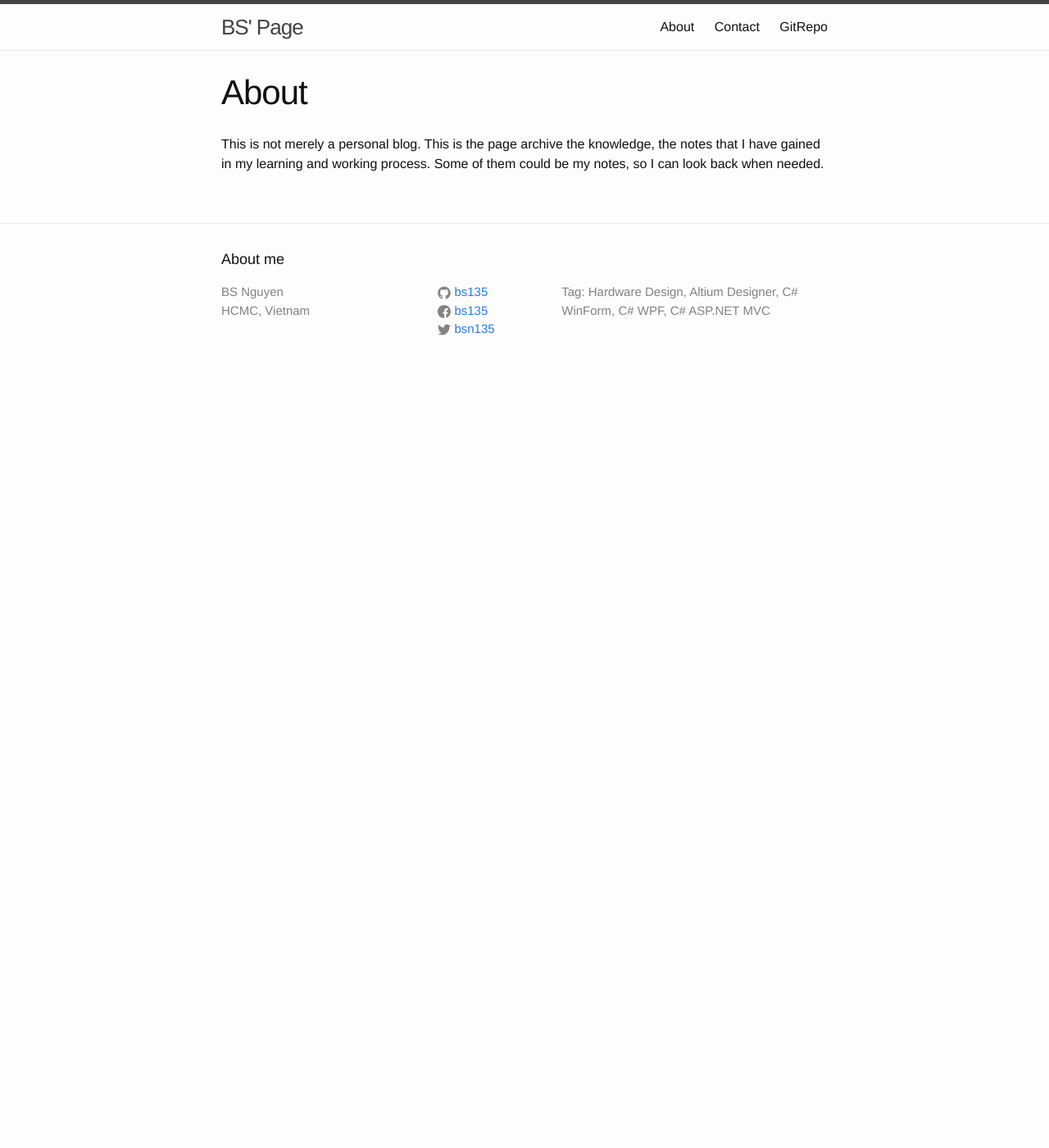
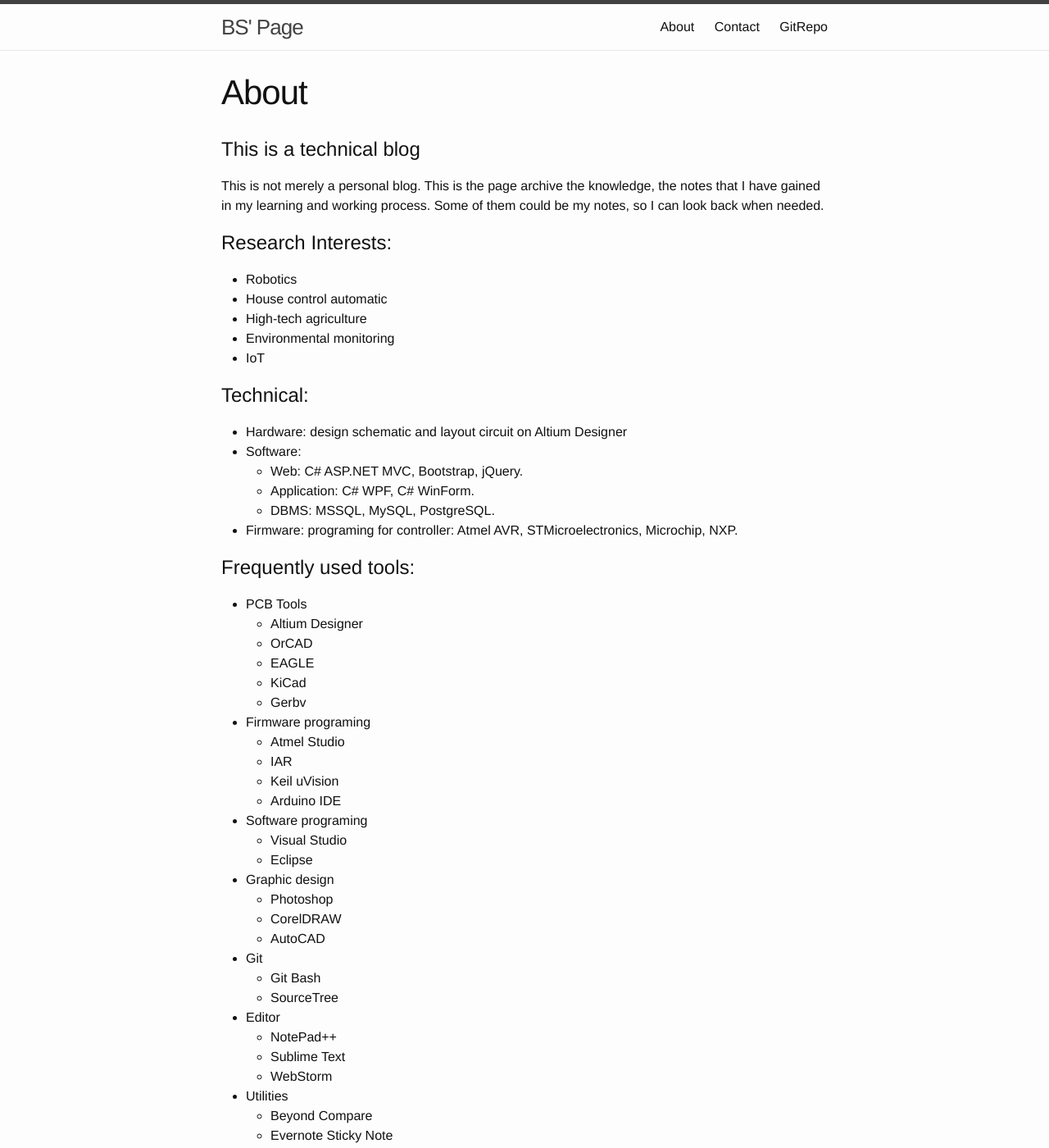
Before and after one commit to bs135/BSPageOnGithub, a Jekyll site: the page built from about.md, in a window 1280 px wide and 1400 px high. Shown: the whole window at 82% size. Built offline with Jekyll 4.4.1, drawn with Linux system fonts in a browser that asks for light colours; some of the changed text lies outside the part shown.

Commit message:
add new post: build avr toolchain update: about page

```diff
--- a/_config.yml
+++ b/_config.yml
@@ -11,12 +11,13 @@ email: bluesea.it@gmail.com
 hometown: HCMC, Vietnam
 
 description: > # this means to ignore newlines until "baseurl:"
-  Tag: Hardware Design, Altium Designer, C# WinForm, C# WPF, C# ASP.NET MVC
+  Tag: Hardware Design, Altium Designer, C# WinForm, C# WPF, C# ASP.NET MVC, Robotics
 baseurl: "" # the subpath of your site, e.g. /blog
 url: "http://bs135.github.io" # the base hostname & protocol for your site
 twitter_username: bsn135
 github_username: bs135
 facebook_username: bs135
+skype_username: thanh_hai_135
 
 footer_heading: About me
 footer_name: BS Nguyen
--- a/about.md
+++ b/about.md
@@ -4,6 +4,62 @@ title: About
 permalink: /about/
 ---
 
+# This is a technical blog
 This is not merely a personal blog.
 This is the page archive the knowledge, the notes that I have gained in my learning and working process.
 Some of them could be my notes, so I can look back when needed.
+
+# Research Interests:
+- Robotics
+- House control automatic
+- High-tech agriculture
+- Environmental monitoring
+- IoT
+
+# Technical:
+- Hardware: design schematic and layout circuit on Altium Designer
+- Software:
+	- Web: C# ASP.NET MVC, Bootstrap, jQuery.
+	- Application: C# WPF, C# WinForm.
+	- DBMS: MSSQL, MySQL, PostgreSQL.
+- Firmware: programing for controller: Atmel AVR, STMicroelectronics, Microchip, NXP.
+
+# Frequently used tools:
+- PCB Tools
+	- Altium Designer
+	- OrCAD
+	- EAGLE
+	- KiCad
+	- Gerbv
+- Firmware programing
+	- Atmel Studio
+	- IAR
+	- Keil uVision
+	- Arduino IDE
+- Software programing
+	- Visual Studio
+	- Eclipse
+- Graphic design
+	- Photoshop
+	- CorelDRAW
+	- AutoCAD
+- Git
+	- Git Bash
+	- SourceTree
+- Editor
+	- NotePad++
+	- Sublime Text
+	- WebStorm
+- Utilities
+	- Beyond Compare
+	- Evernote Sticky Note
+	- Terminal by Br@y
+
+# Personal project:
+- [ChipFC](http://chipfc.com)
+- ThanhPhan.vn
+- MashMech
+
+# Hobby:
+- Badminton
+- Football
```
Also changed, not shown: _posts/2016-06-18-building-avr-toolchain-for-windows.markdown (added, +43 -0 lines).
